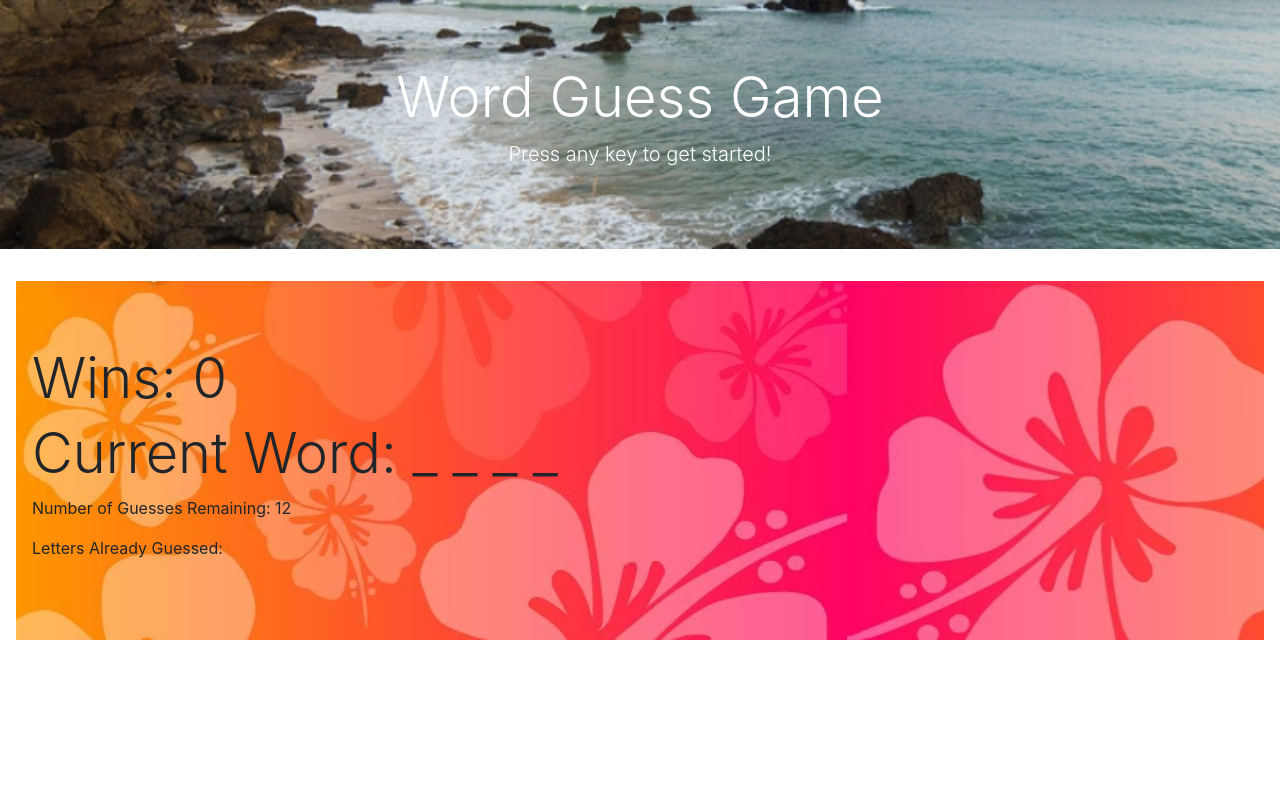
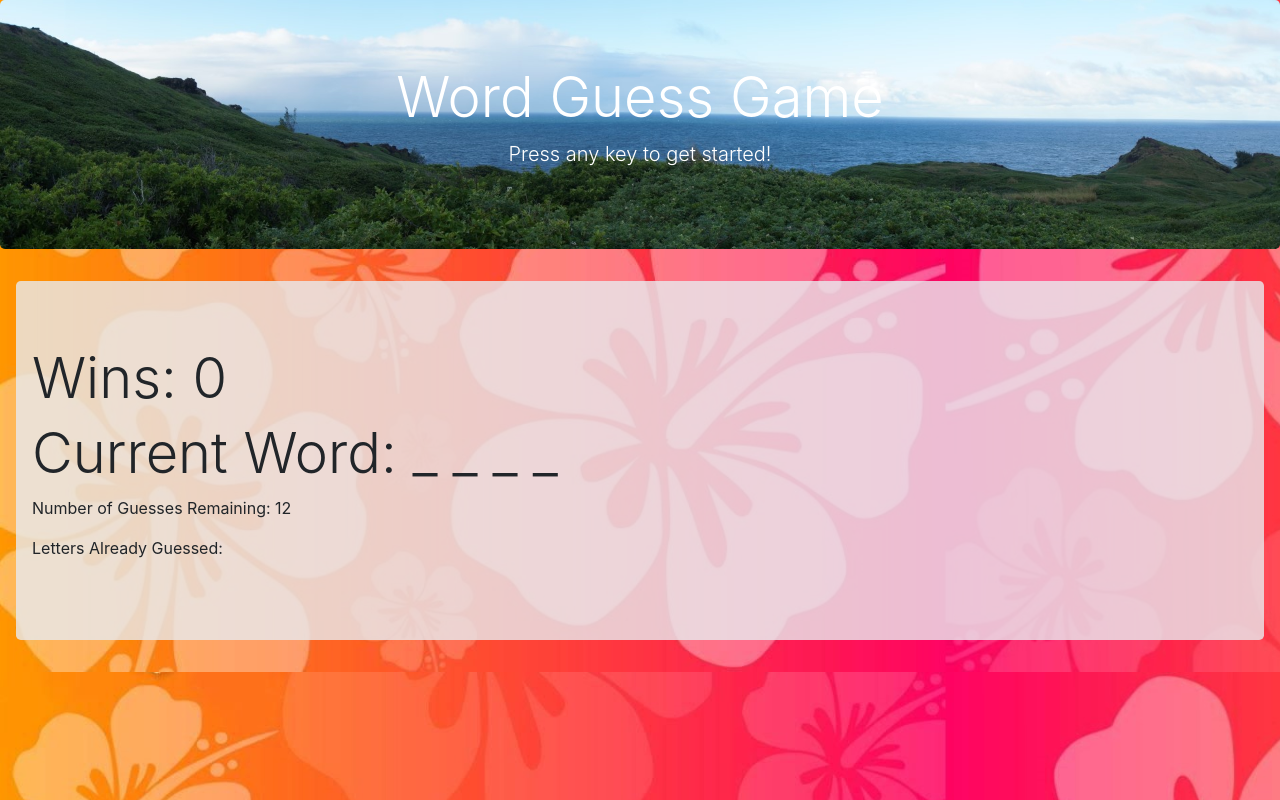
Before and after one commit to noel3740/Word-Guess-Game, a plain HTML site: page Index.html in a window 1280 px wide. Drawn offline with nearby package versions, Linux system fonts and the light colour scheme.

Commit message:
Removing unused assets, adding comments, improving style.

```diff
--- a/Index.html
+++ b/Index.html
@@ -11,15 +11,17 @@
     <link rel="stylesheet" href="assets/css/style.css">
 </head>
 <body>
-    <header class="jumbotron jumbotron-fluid text-white">
+    <!--The header div-->
+    <header class="jumbotron text-white bg-transparent">
         <div class="container-fluid">
             <h1 class="display-4 text-center">Word Guess Game</h1>
             <p class="lead text-center">Press any key to get started!</p>
         </div>
     </header>
 
-    <section class="mx-3">
-        <div class="jumbotron jumbotron-fluid px-3">
+    <!--Main Section div-->
+    <section class="mx-3 mainSection">
+        <div class="jumbotron px-3">
             <h2 class="display-4">Wins: <span id="winsText"></span></h2>
 
             <h2 class="display-4">Current Word: <span id="currentWordText"></span></h2>
@@ -31,7 +33,7 @@
 
     <!--Audio Section-->
     <audio id="winAudio">
-        <source src="assets/sounds/win.mp3" type="audio/mpeg">
+        <source src="assets/sounds/ukulele.mp3" type="audio/mpeg">
         Your browser does not support the audio element.
     </audio>
 
--- a/assets/css/style.css
+++ b/assets/css/style.css
@@ -1,17 +1,23 @@
-header {
-    background-image: url('../images/placeimg_1000_150_nature.jpg');
-    background-repeat: no-repeat;
-    background-size: cover;
+/*body element selector*/
+body {
+    background-image: url('../images/Hawaii_Background2.jpg'); /*Set the background image of the body*/
+    background-size: cover; /*scale the background image to cover the whole body*/
 }
 
-section div {
-    background-image: url('../images/Hawaii_Background2.jpg');
-    background-repeat: no-repeat;
-    background-size: cover;
+/*header element selector*/
+header {
+    background-image: url('../images/Hawaii_Background3_1920x435.JPG'); /*Set the background image of the header*/
+    background-position-y: -40px; /*Position the background image so more of the bottom of the image is visible*/
+    background-repeat: no-repeat; /*Do not repeat the background image*/
+    background-size: cover; /*scale the background image to cover the whole header*/
 }
 
-/*fasdfasd*/
+/*currentWordText ID selector*/
 #currentWordText {
-    letter-spacing: 15px;
-    word-wrap: break-word;
+    letter-spacing: 15px; /*Set the spacing of the current word so that there is seperation between each letter*/
+    word-wrap: break-word; /*Allow the current word to break within the word to that it can fit on smaller screens*/
 }
+
+.mainSection .jumbotron {
+    background: rgba(233,236,239,.80);
+}
```
Also changed, not shown: assets/images/Hawaii_Background.jpg (deleted), assets/images/Hawaii_Background3_1920x435.JPG (added), assets/images/placeimg_1000_150_nature.jpg (deleted), 2 other files.
